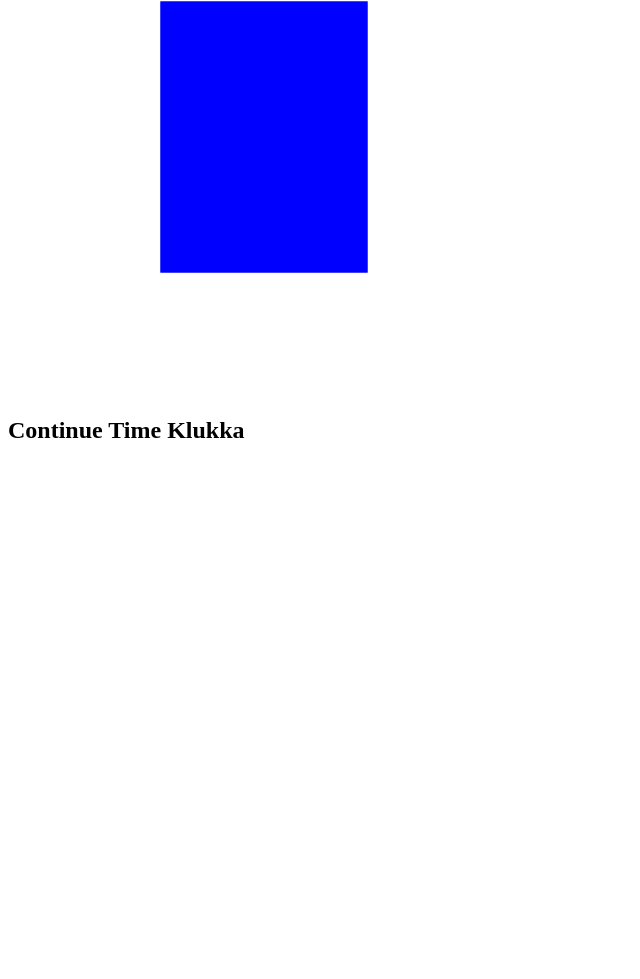
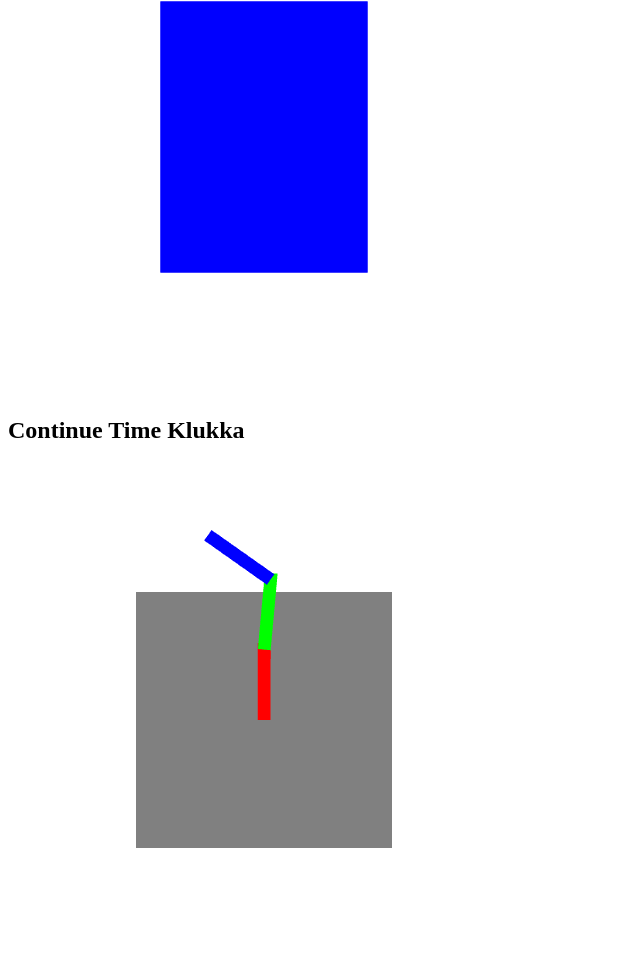
Before and after one commit to KjartanOli/tol104m-h4, a plain HTML site: page index.html in a window 1280 px wide. Shown: the part 187-1166 px from the top of the page, without its empty margins (0-640 px from the left). Drawn offline with Linux system fonts and the light colour scheme; animation ran at ten frames a second.

Commit message:
Add clock
* clock.js:
* shaders/clock/fragment-shader.glsl):
* shaders/clock/vertex-shader.glsl:
  New files.
* index.html: Run clock init on load.

```diff
--- /dev/null
+++ b/clock.js
@@ -0,0 +1,162 @@
+'use strict';
+import { get_shader, init_shaders } from './shaders.js';
+
+const numVertices  = 36;
+
+let gl = null;
+let program = null;
+const points = [];
+const colors = [];
+
+let movement = false;     // Do we rotate?
+let spinX = 0;
+let spinY = 0;
+let origX = null;
+let origY = null;
+let ticks = 0;
+
+let matrixLoc = null;
+let colourLoc = null;
+
+const [vertex_shader, fragment_shader] = [
+	'/shaders/clock/vertex-shader.glsl',
+	'/shaders/clock/fragment-shader.glsl'
+].map(get_shader);
+
+export async function init() {
+	const canvas = document.querySelector('#clock-canvas');
+	gl = WebGLUtils.setupWebGL(canvas);
+
+	if (!gl)
+		alert("WebGL is not available");
+
+	cube();
+
+	gl.viewport(0, 0, canvas.width, canvas.height);
+	gl.clearColor(1.0, 1.0, 1.0, 1.0);
+
+	gl.enable(gl.DEPTH_TEST);
+
+	program = await init_shaders(gl, await vertex_shader, await fragment_shader);
+	gl.useProgram(program);
+
+	const vBuffer = gl.createBuffer();
+	gl.bindBuffer(gl.ARRAY_BUFFER, vBuffer);
+	gl.bufferData(gl.ARRAY_BUFFER, flatten(points), gl.STATIC_DRAW);
+
+	const vPosition = gl.getAttribLocation(program, "vPosition");
+	gl.vertexAttribPointer(vPosition, 3, gl.FLOAT, false, 0, 0);
+	gl.enableVertexAttribArray( vPosition );
+
+	matrixLoc = gl.getUniformLocation(program, "transform");
+	colourLoc = gl.getUniformLocation(program, "colour");
+
+	//event listeners for mouse
+	canvas.addEventListener("mousedown", function(e){
+		movement = true;
+		origX = e.offsetX;
+		origY = e.offsetY;
+		e.preventDefault(); // Disable drag and drop
+	});
+
+	canvas.addEventListener("mouseup", function(e){
+		movement = false;
+	});
+
+	canvas.addEventListener("mousemove", function(e){
+		if(movement) {
+			spinY = (spinY + (origX - e.offsetX)) % 360;
+			spinX = (spinX + (origY - e.offsetY)) % 360;
+			origX = e.offsetX;
+			origY = e.offsetY;
+		}
+	});
+
+	render();
+}
+
+function cube() {
+	quad(1, 0, 3, 2);
+	quad(2, 3, 7, 6);
+	quad(3, 0, 4, 7);
+	quad(6, 5, 1, 2);
+	quad(4, 5, 6, 7);
+	quad(5, 4, 0, 1);
+}
+
+function quad(a, b, c, d) {
+	const vertices = [
+		vec3(-0.5, -0.5,	0.5),
+		vec3(-0.5,	0.5,	0.5),
+		vec3( 0.5,	0.5,	0.5),
+		vec3( 0.5, -0.5,	0.5),
+		vec3(-0.5, -0.5, -0.5),
+		vec3(-0.5,	0.5, -0.5),
+		vec3( 0.5,	0.5, -0.5),
+		vec3( 0.5, -0.5, -0.5)
+	];
+
+	//vertex color assigned by the index of the vertex
+	const indices = [ a, b, c, a, c, d ];
+
+	for (let i = 0; i < indices.length; ++i ) {
+		points.push( vertices[indices[i]] );
+	}
+}
+
+function render() {
+	gl.clear(gl.COLOR_BUFFER_BIT | gl.DEPTH_BUFFER_BIT);
+
+	let mv = mat4();
+	mv = mult(mv, rotateX(spinX));
+	mv = mult(mv, rotateY(spinY));
+
+	// Background
+	gl.uniform4fv(colourLoc, vec4(0.5, 0.5, 0.5, 1.0));
+	gl.uniformMatrix4fv(
+		matrixLoc,
+		false,
+		flatten(mult(mult(mv, translate(0, 0, 0.02)), scalem(1, 1, 0.01)))
+	);
+	gl.drawArrays(gl.TRIANGLES, 0, numVertices);
+
+	const arm_length = 0.3;
+	const arm_width = 0.05;
+	const arm_thickness = 0.02;
+
+	const arm = scalem(arm_width, arm_length, arm_thickness);
+	mv = mult(mv, rotateZ(180));
+	mv = mult(mv, rotateZ(-(360 / 60 / 60 / 24) * (ticks % (60 * 60 * 24))));
+	mv = mult(mv, translate(0, -(arm_length / 2), 0));
+	gl.uniform4fv(colourLoc, vec4(1.0, 0.0, 0.0, 1.0));
+	gl.uniformMatrix4fv(
+		matrixLoc,
+		false,
+		flatten(mult(mv, arm))
+	);
+	gl.drawArrays(gl.TRIANGLES, 0, numVertices);
+	mv = mult(mv, translate(0, -((arm_length / 2) - (arm_width / 2)) , -arm_thickness));
+	mv = mult(mv, rotateZ(-(360 / 60 / 60) * (ticks % (60 * 60))));
+	mv = mult(mv, translate(0, -(arm_length / 2), 0));
+	gl.uniform4fv(colourLoc, vec4(0.0, 1.0, 0.0, 1.0));
+	gl.uniformMatrix4fv(
+		matrixLoc,
+		false,
+		flatten(mult(mv, arm))
+	);
+	gl.drawArrays(gl.TRIANGLES, 0, numVertices);
+
+	mv = mult(mv, translate(0, -((arm_length / 2) - (arm_width / 2)) , -arm_thickness));
+	mv = mult(mv, rotateZ(-(360 / 60) * (ticks % 60)));
+	mv = mult(mv, translate(0, -(arm_length / 2), 0));
+	gl.uniform4fv(colourLoc, vec4(0.0, 0.0, 1.0, 1.0));
+	gl.uniformMatrix4fv(
+		matrixLoc,
+		false,
+		flatten(mult(mv, arm))
+	);
+	gl.drawArrays(gl.TRIANGLES, 0, numVertices);
+
+	ticks = ticks + 1;
+	requestAnimFrame(render);
+}
--- a/index.html
+++ b/index.html
@@ -7,8 +7,9 @@
 		<script type="module" src="shaders.js"></script>
 		<script type="module">
 			import * as billy from './billy.js';
+			import * as clock from './clock.js';
 
-			[billy].map(async m => m.init());
+			[billy, clock].map(async m => m.init());
 		</script>
 		<title>Heimadæmi 4</title>
 	</head>
--- /dev/null
+++ b/shaders/clock/fragment-shader.glsl
@@ -0,0 +1,8 @@
+precision mediump float;
+
+uniform vec4 colour;
+
+void main()
+{
+	gl_FragColor = colour;
+}
--- /dev/null
+++ b/shaders/clock/vertex-shader.glsl
@@ -0,0 +1,8 @@
+attribute  vec4 vPosition;
+
+uniform mat4 transform;
+
+void main()
+{
+	gl_Position = transform * vPosition;
+}
```
